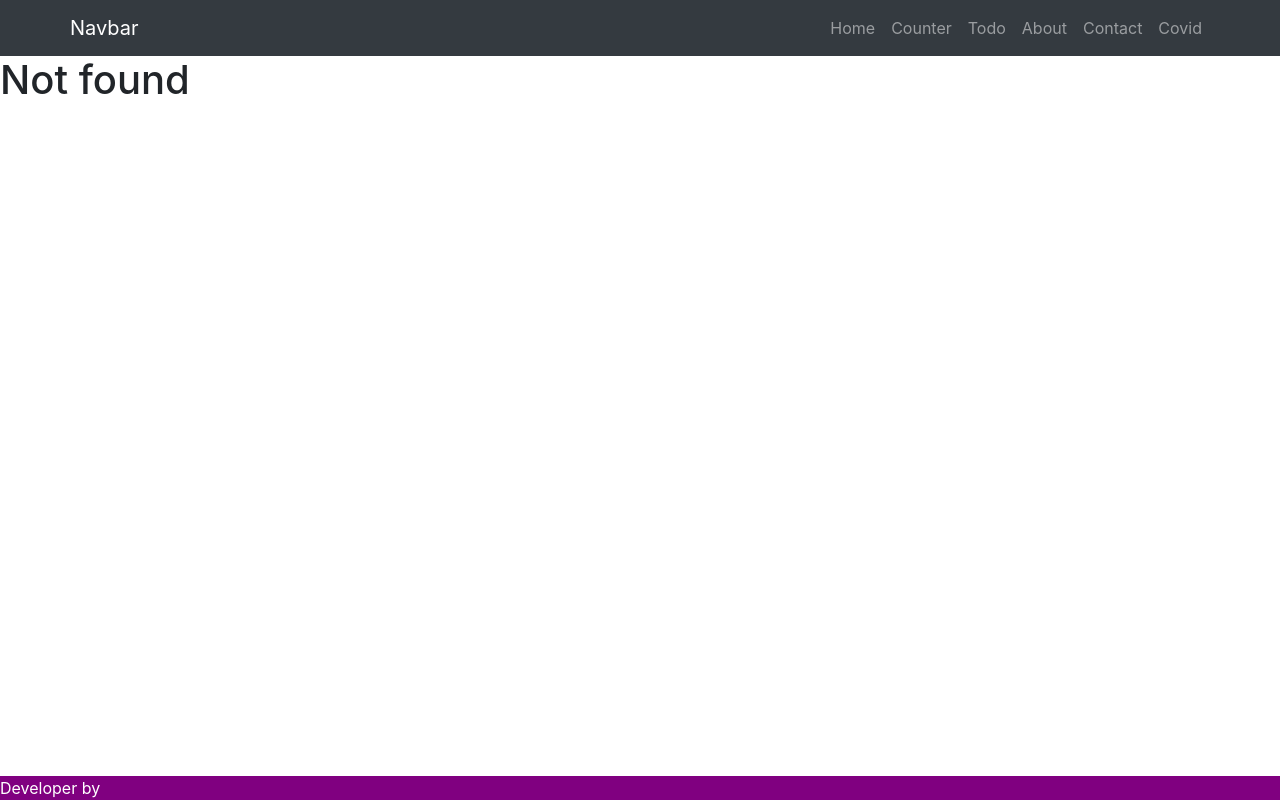
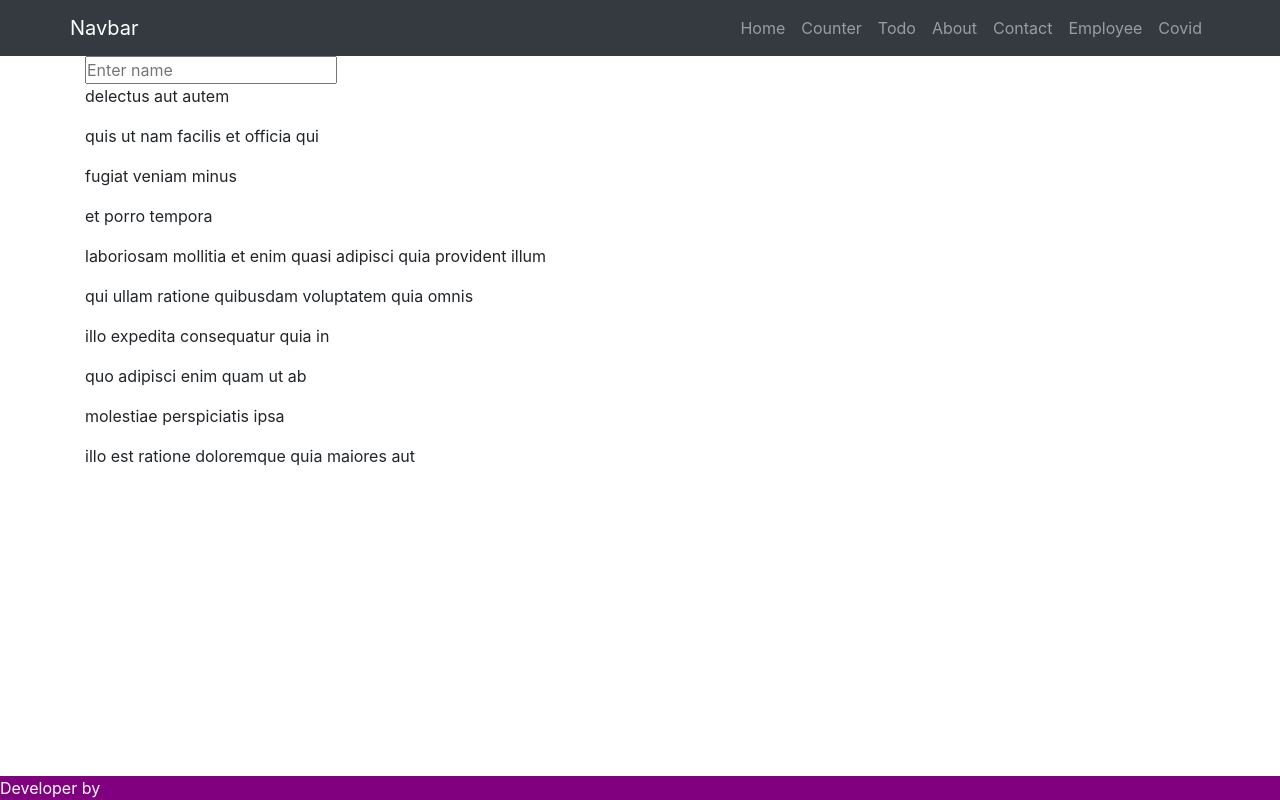
Before and after one commit to nstack-in/react-svapps, a React (Create React App) app: page /employee in a window 1280 px wide. Before the commit this address had no page. Built offline with nearby package versions, Linux system fonts and the light colour scheme.

Commit message:
search employee

```diff
--- a/src/App.js
+++ b/src/App.js
@@ -12,6 +12,7 @@ import { BrowserRouter, Switch, Route } from 'react-router-dom';
 import NotFound from './page/not_found';
 import Todo from './page/todo';
 import Covid from './page/covid';
+import Employee from './page/employee';
 
 function App() {
   return (
@@ -31,6 +32,7 @@ function App() {
           <Route path="/about" component={About} />
           <Route path="/todo" component={Todo} />
           <Route path="/covid" component={Covid} />
+          <Route path="/employee" component={Employee} />
           <Route path="*" component={NotFound} />
         </Switch>
       </div>
--- a/src/components/nav.js
+++ b/src/components/nav.js
@@ -15,6 +15,7 @@ function MyNav(props) {
           <Nav.Link as={Link} to="/todo">Todo</Nav.Link>
           <Nav.Link as={Link} to="/about" >About</Nav.Link>
           <Nav.Link as={Link} to="/contact">Contact</Nav.Link>
+          <Nav.Link as={Link} to="/employee">Employee</Nav.Link>
           <Nav.Link as={Link} to="/covid">Covid</Nav.Link>
         </Nav>
       </Container>
--- /dev/null
+++ b/src/page/employee.js
@@ -0,0 +1,93 @@
+import React, { createRef, useState } from 'react';
+
+function Employee(props) {
+    const query = createRef();
+
+    let data = [
+        {
+            "userId": 1,
+            "id": 1,
+            "title": "delectus aut autem",
+            "completed": false
+        },
+        {
+            "userId": 1,
+            "id": 2,
+            "title": "quis ut nam facilis et officia qui",
+            "completed": false
+        },
+        {
+            "userId": 1,
+            "id": 3,
+            "title": "fugiat veniam minus",
+            "completed": false
+        },
+        {
+            "userId": 1,
+            "id": 4,
+            "title": "et porro tempora",
+            "completed": true
+        },
+        {
+            "userId": 1,
+            "id": 5,
+            "title": "laboriosam mollitia et enim quasi adipisci quia provident illum",
+            "completed": false
+        },
+        {
+            "userId": 1,
+            "id": 6,
+            "title": "qui ullam ratione quibusdam voluptatem quia omnis",
+            "completed": false
+        },
+        {
+            "userId": 1,
+            "id": 7,
+            "title": "illo expedita consequatur quia in",
+            "completed": false
+        },
+        {
+            "userId": 1,
+            "id": 8,
+            "title": "quo adipisci enim quam ut ab",
+            "completed": true
+        },
+        {
+            "userId": 1,
+            "id": 9,
+            "title": "molestiae perspiciatis ipsa",
+            "completed": false
+        },
+        {
+            "userId": 1,
+            "id": 10,
+            "title": "illo est ratione doloremque quia maiores aut",
+            "completed": true
+        }
+    ];
+    const [result, updateResult] = useState(data);
+
+    const search = function () {
+        let fileterResult = [];
+        const q = query.current.value;
+        data.forEach(element => {
+            const title = element.title;
+            if (title.startsWith(q)) {
+                fileterResult.push(element);
+            }
+        });
+        updateResult(fileterResult);
+    }
+
+
+    return (
+        <div className="container">
+            <input type="text" ref={query}  onChange={search}  placeholder="Enter name" />
+            {
+                result.map(e => <p key={e.id}>{e.title}</p>)
+            }
+        </div>
+    );
+};
+
+export default Employee;
```
